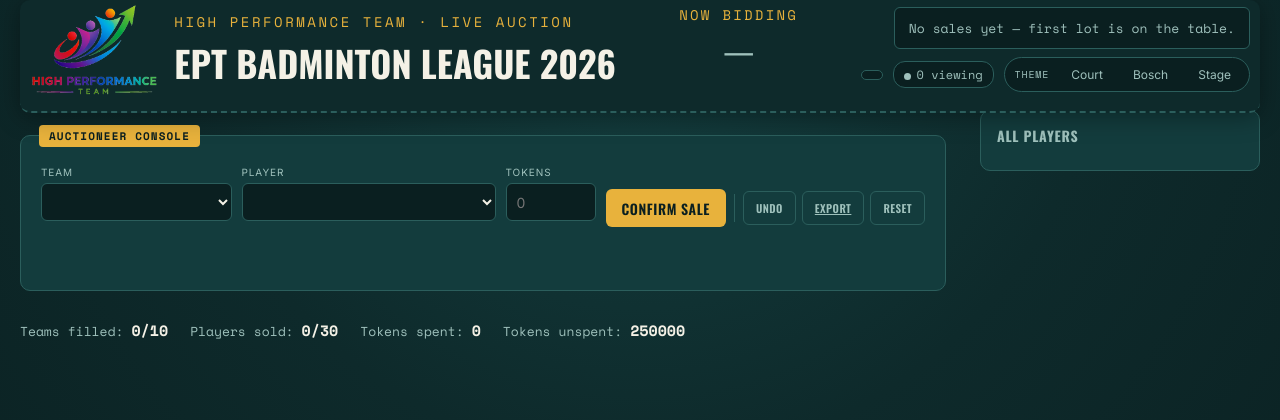
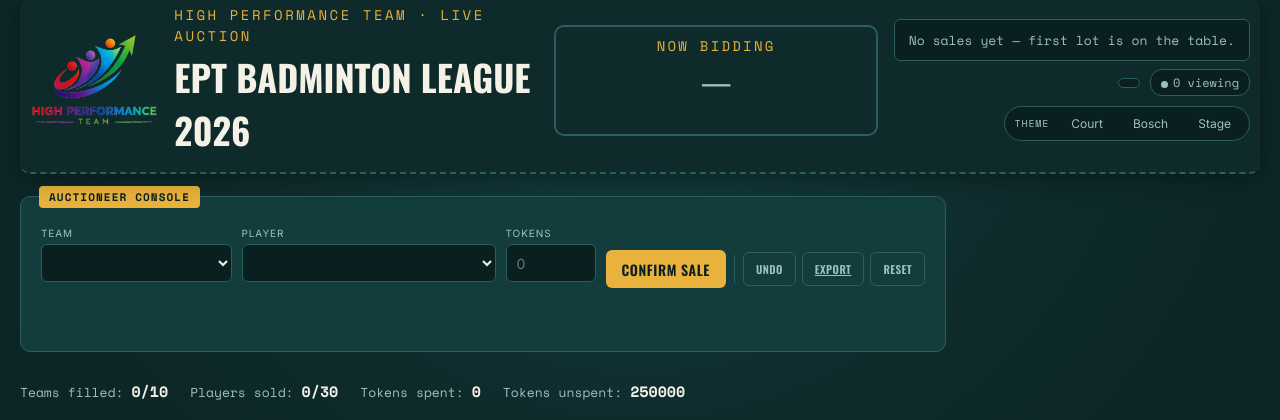
Before and after one commit to ShamanBhat/Auction_App, a Flask app: page / in a window 1280 px wide. Shown: the top 420 px of the page. Run offline with Flask 3, Linux system fonts and the light colour scheme; data that the repository does not hold is empty; parts of the project's set-up code (start-up, migrations or seed data) failed here and were passed over.

Commit message:
feat: add a border around now bidding

```diff
--- a/players.json
+++ b/players.json
@@ -13,5 +13,6 @@
   {"name": "Kabir Singh", "base_price": 5000, "skill": "Professional", "gender": "M"},
   {"name": "Meera Nair", "base_price": 1500, "skill": "Beginner", "gender": "F"},
   {"name": "Rohan Das", "base_price": 1000, "skill": "Intermediate", "gender": "M"},
-  {"name": "Anjali Menon", "base_price": 2000, "skill": "Intermediate", "gender": "F"}
+  {"name": "Anjali Menon", "base_price": 2000, "skill": "Intermediate", "gender": "F"},
+  {"name": "Divya Krishna Sharma", "base_price": 2000, "skill": "Intermediate", "gender": "F"}
 ]
--- a/static/style.css
+++ b/static/style.css
@@ -54,14 +54,16 @@ header{
 }
 /* Centre slot in the header for "Now Bidding" */
 .header-now-bidding{
-  flex:1;
+  flex:0 1 clamp(200px, 30%, 420px);
   text-align:center;
-  padding:0 12px;
+  padding:8px clamp(8px, 2%, 20px);
   min-width:0;
   min-height:82px;
   display:flex;
   flex-direction:column;
   justify-content:center;
+  border:2px solid var(--gold);
+  border-radius:10px;
 }
 .header-now-bidding .nb-label{
   font-family:'Space Mono',monospace;font-size:14px;letter-spacing:.16em;
@@ -76,6 +78,11 @@ header{
 }
 .header-now-bidding.empty .nb-name{
   color:var(--text-dim);
+}
+.header-now-bidding.empty{
+  border-color:var(--line);
+  box-shadow:none;
+  background:none;
 }
 footer{
   position:fixed;
```
